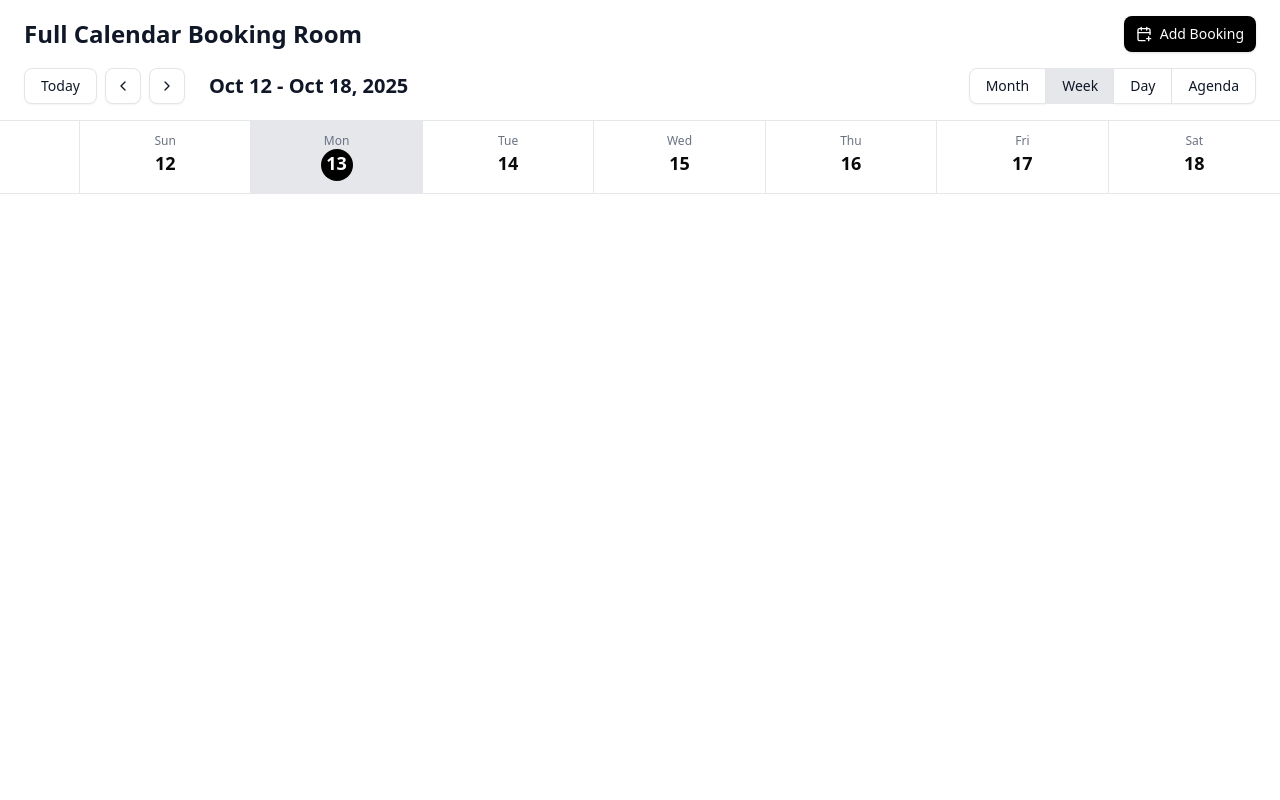
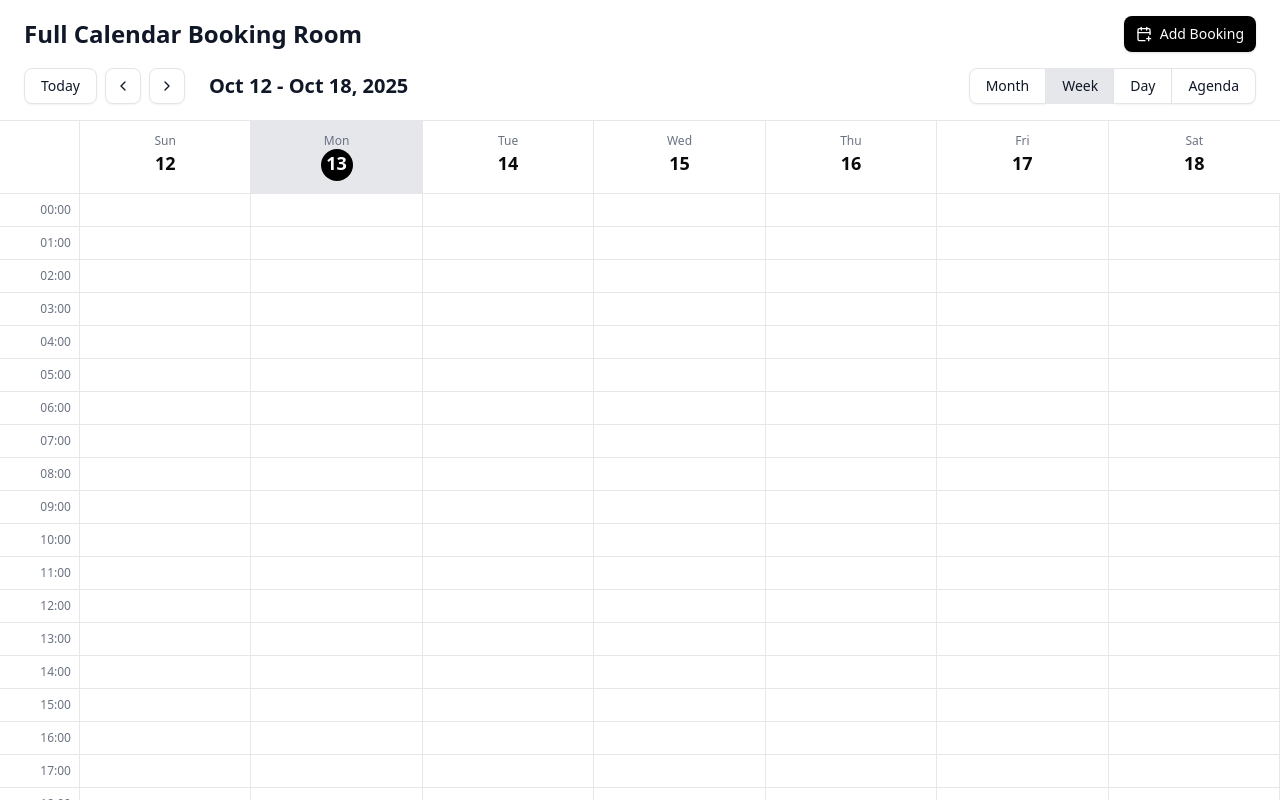
Before and after one commit to KHAIHWAN/full-calendar, a Next.js app: page / in a window 1280 px wide. Built offline with nearby package versions, Linux system fonts and the light colour scheme.

Commit message:
➕ make week view

```diff
--- a/src/components/calendar/views/WeekView.tsx
+++ b/src/components/calendar/views/WeekView.tsx
@@ -1,6 +1,6 @@
 'use client'
 
-import { getWeekDays, isToday } from "@/utils/calendar"
+import { getHours, getWeekDays, isToday } from "@/utils/calendar"
 
 export default function WeekView({ currentDate }: { currentDate: Date }) {
     const weekDays = getWeekDays(currentDate)
@@ -31,6 +31,22 @@ export default function WeekView({ currentDate }: { currentDate: Date }) {
                     </div>
                 ))}
             </div>
+
+            {/* Time Slots */}
+            <div className="flex-1">
+                {getHours().map((hour: string, hourIndex: number) => (
+                    <div key={hourIndex} className="grid grid-cols-[80px_repeat(7,1fr)] border-b border-gray-200">
+                        <div className="py-2 px-2 text-xs text-right text-gray-500 border-r border-gray-200">
+                            {hour}
+                        </div>
+                        {weekDays.map((day: Date, dayIndex: number) => (
+                            <div key={dayIndex} className="py-2 px-2 border-r border-gray-200">
+
+                            </div>
+                        ))}
+                    </div>
+                ))}
+            </div>
         </div>
     )
 }
--- a/src/utils/calendar.ts
+++ b/src/utils/calendar.ts
@@ -64,3 +64,13 @@ export const getWeekDays = (date: Date): Date[] => {
 
     return weekDays
 }
+
+export const getHours = () => {
+    const hours: string[] = []
+
+    for (let hour = 0; hour < 24; hour++) {
+        hours.push(`${hour.toString().padStart(2, '0')}:00`)
+    }
+
+    return hours
+}
```
